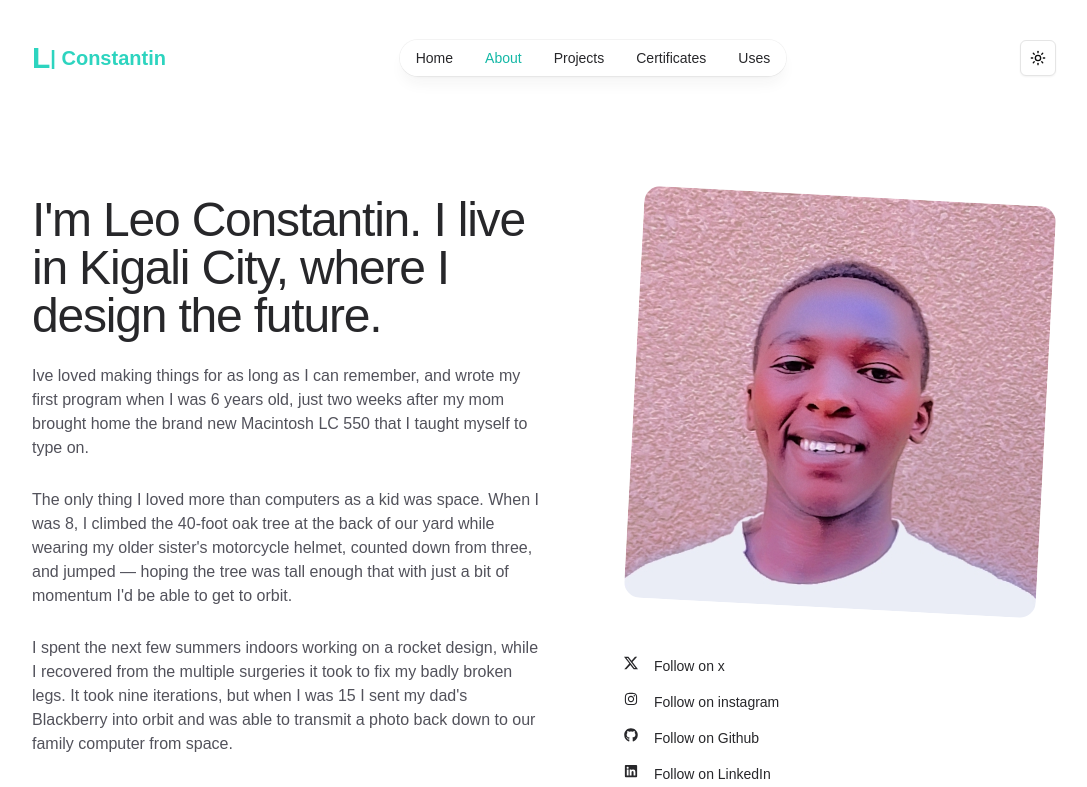
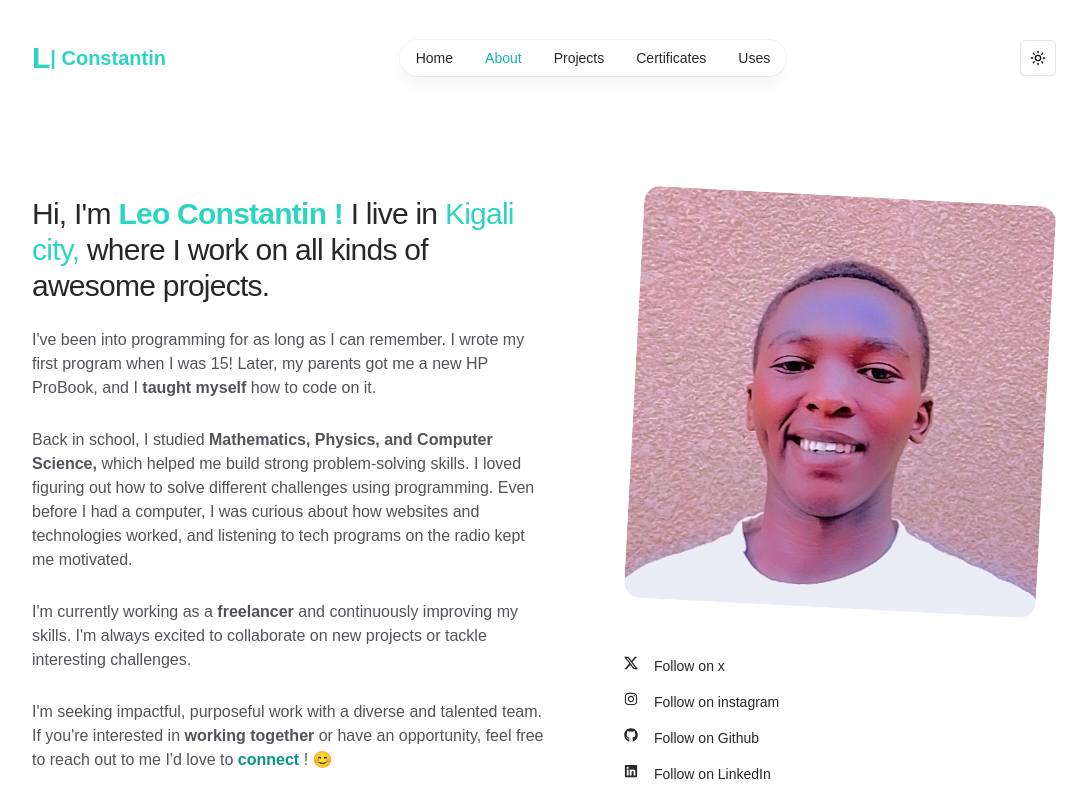
Before and after one commit to leconstantin/nextPortifolio, a Next.js app: page /about in a window 1280 px wide. Shown: the top 787 px of the page, without its empty margins (96-1183 px from the left). Built offline with nearby package versions, Linux system fonts and the light colour scheme.

Commit message:
Lecon: updated about page

```diff
--- a/src/app/about/page.tsx
+++ b/src/app/about/page.tsx
@@ -12,7 +12,7 @@ export default function About() {
       <div className="py-20 mx-auto max-w-2xl lg:max-w-5xl">
         <div className="grid grid-cols-1 gap-y-16 lg:grid-cols-2 lg:gap-y-12 lg:grid-rows-[auto_1fr]">
           <div className="lg:pl-20">
-            <div className="max-w-xs px-2.5 lg:max-w-none">
+            <div className="max-w-xs px-2.5 lg:max-w-none  mx-auto">
               <Image
                 width={800}
                 height={800}
--- a/src/app/layout.tsx
+++ b/src/app/layout.tsx
@@ -19,11 +19,11 @@ const geistMono = localFont({
 
 export const metadata: Metadata = {
   title: {
-    default: "Leo | Constantin",
-    template: "%s - Leo | Constantin",
+    default: "Leo Constantin, Developer",
+    template: "%s - Leo Constantin",
   },
   description:
-    "Academie dela salle is school of excellence and values located in Gicumbi Byumba",
+    "Portifolio of Leo Constantin , a FrontEnd Developer showcasing projects, skills, and experience in web development. Let's build something great together!",
 };
 
 export default function RootLayout({
--- a/src/components/about/aboutme.tsx
+++ b/src/components/about/aboutme.tsx
@@ -5,18 +5,54 @@ export default function AboutMe() {
     <div className="lg:order-first lg:row-span-2">
       {contents.map((side, index) => (
         <div key={index}>
-          <h1 className="text-4xl font-roboto font-medium tracking-tight text-zinc-800 sm:text-5xl">
+          {/* <h1 className="text-4xl font-roboto font-medium tracking-tight text-zinc-800 sm:text-5xl">
             {side.title}
+          </h1> */}
+          <h1 className="text-3xl font-medium tracking-tight text-zinc-800">
+            Hi, I&apos;m{" "}
+            <span className="text-teal-400 font-semibold">
+              Leo Constantin !
+            </span>{" "}
+            I live in <span className="text-teal-400">Kigali city,</span> where
+            I work on all kinds of awesome projects.
           </h1>
 
           <div className="mt-6 space-y-7 text-base text-zinc-600 font-roboto">
-            <p>{side.textA}</p>
+            <p>
+              I&apos;ve been into programming for as long as I can remember. I
+              wrote my first program when I was 15! Later, my parents got me a
+              new HP ProBook, and I{" "}
+              <span className="font-semibold">taught myself</span> how to code
+              on it.
+            </p>
 
-            <p>{side.textB}</p>
+            <p>
+              Back in school, I studied{" "}
+              <span className="font-semibold">
+                Mathematics, Physics, and Computer Science,
+              </span>{" "}
+              which helped me build strong problem-solving skills. I loved
+              figuring out how to solve different challenges using programming.
+              Even before I had a computer, I was curious about how websites and
+              technologies worked, and listening to tech programs on the radio
+              kept me motivated.
+            </p>
 
-            <p>{side.textC}</p>
+            <p>
+              I&apos;m currently working as a{" "}
+              <span className="font-semibold">freelancer</span> and continuously
+              improving my skills. I&apos;m always excited to collaborate on new
+              projects or tackle interesting challenges.
+            </p>
 
-            <p>{side.textD}</p>
+            <p>
+              I&apos;m seeking impactful, purposeful work with a diverse and
+              talented team. If you&apos;re interested in{" "}
+              <span className="font-semibold">working together</span> or have an
+              opportunity, feel free to reach out to me I&apos;d love to{" "}
+              <span className="font-semibold text-teal-600">connect</span> ! 😊
+            </p>
+            <p>Let&apos;s build something great together! 🚀</p>
           </div>
         </div>
       ))}
```
